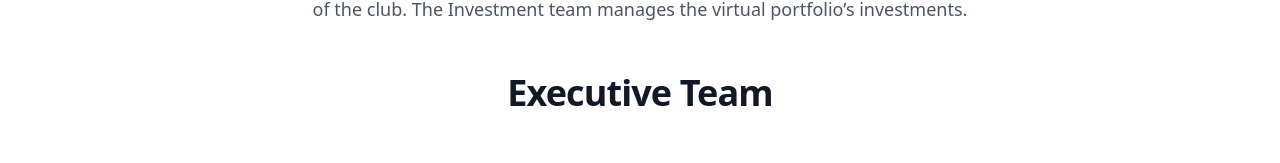
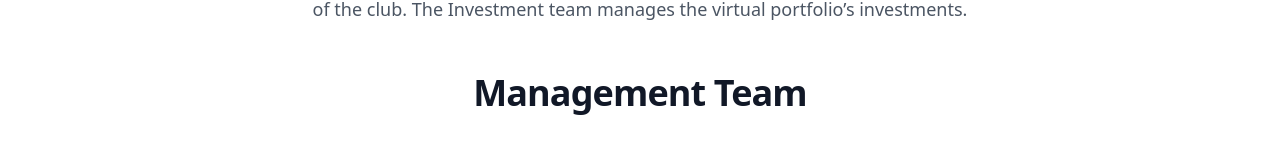
Before and after one commit to carsonlecky/cfac-site, a Next.js app: page /team in a window 1280 px wide. Shown: the part 323-486 px from the top of the page. Built offline with nearby package versions, Linux system fonts and the light colour scheme.

Commit message:
change word

```diff
--- a/components/ExecTeam.tsx
+++ b/components/ExecTeam.tsx
@@ -20,7 +20,7 @@ export default function ExecTeam() {
         <div className="bg-white py-12">
             <div className="mx-auto max-w-7xl px-6 lg:px-8">
                 <div className="mx-auto max-w-2xl sm:text-center">
-                    <h2 className="text-3xl font-bold tracking-tight text-gray-900 sm:text-4xl">Executive Team</h2>
+                    <h2 className="text-3xl font-bold tracking-tight text-gray-900 sm:text-4xl">Management Team</h2>
                     <p className="mt-6 text-lg leading-8 text-gray-600">
                     </p>
                 </div>
```
